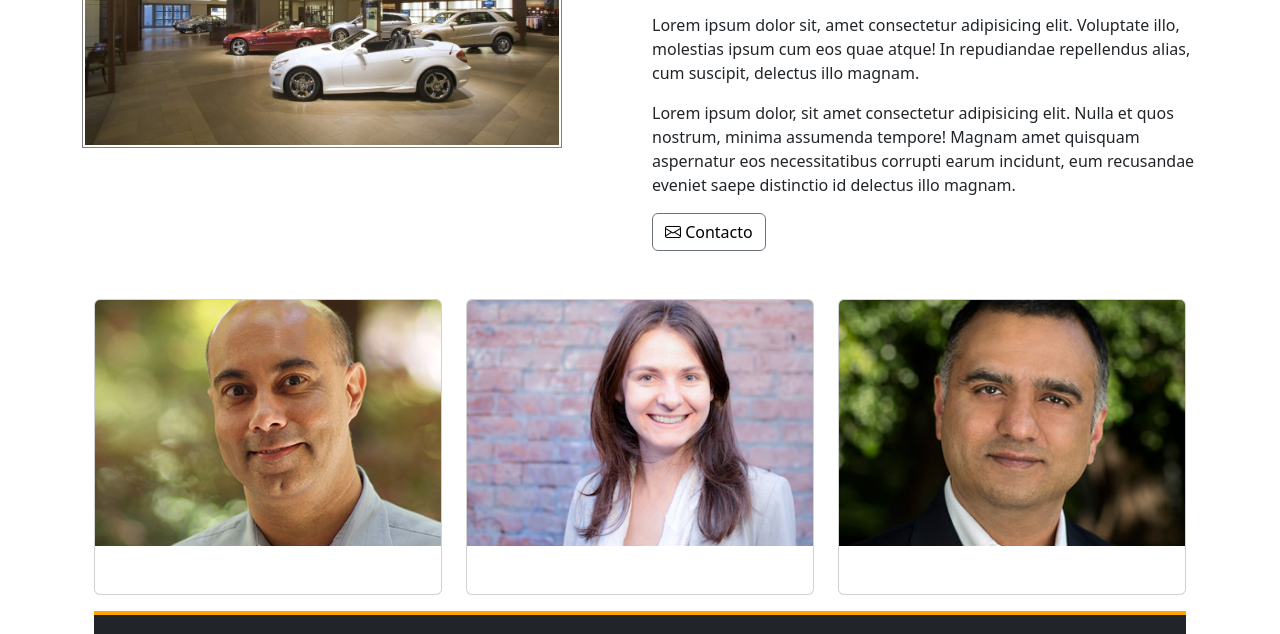
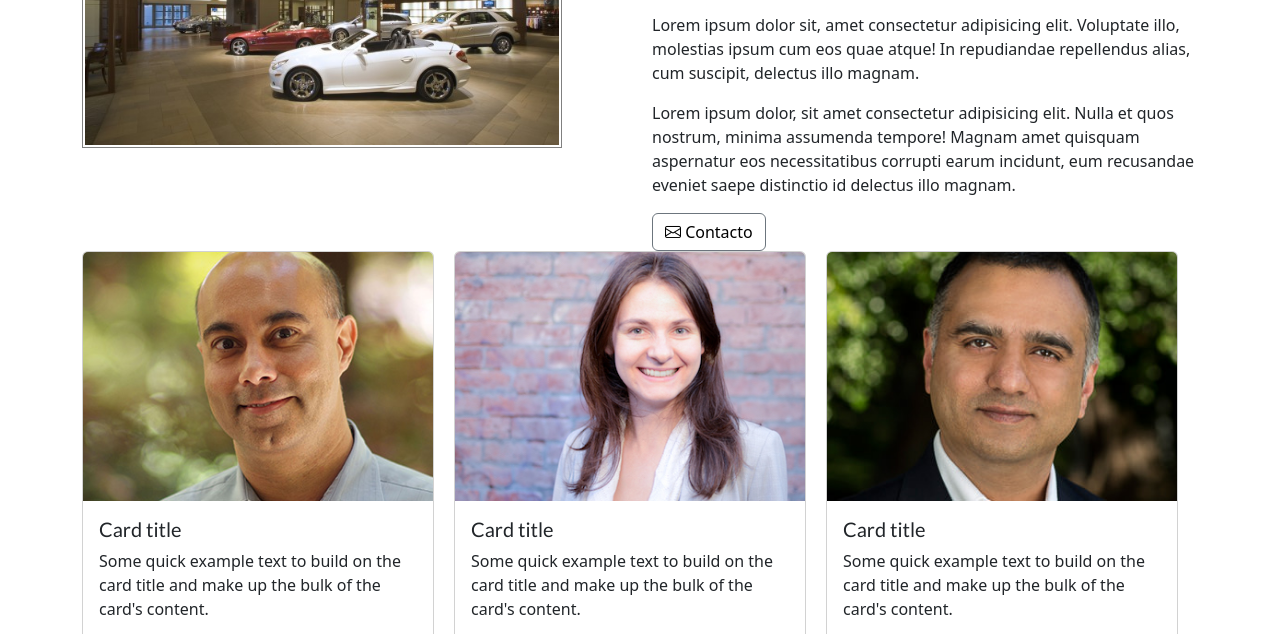
Before and after one commit to sncozzi/AUTOVIP, a plain HTML site: page sobre-nosotros.html in a window 1280 px wide. Shown: the part 288-922 px from the top of the page. Drawn offline with nearby package versions, Linux system fonts and the light colour scheme.

Commit message:
Update sobre-nosotros.html

```diff
--- a/sobre-nosotros.html
+++ b/sobre-nosotros.html
@@ -137,37 +137,58 @@
             <i class="bi bi-envelope"></i> Contacto
           </button>
         </div>
-    </div>
-    <div class="container mt-5">
-      <div class="row">
-        <div class="col-lg-4 mb-3">
-          <div class="card h-100 mb-3">
+        <div class="col-md-12 d-flex justify-content-center">
+            <div class="col-md-4">
+              <div class="card" style="width: 22rem">
                 <img
                   src="img/about_us/cofounder_1.jpg"
-              class="card-img-top"
+                  class="card-img-top col-md-4 col-lg-4"
                   alt="..."
                 />
-            <div class="card-body"></div>
+                <div class="card-body">
+                  <h5 class="card-title">Card title</h5>
+                  <p class="card-text">
+                    Some quick example text to build on the card title and make up
+                    the bulk of the card's content.
+                  </p>
+                  <a href="#" class="btn btn-primary">Go somewhere</a>
                 </div>
               </div>
-        <div class="col-lg-4 mb-3">
-          <div class="card h-100 mb-3">
+            </div>
+            <div class="col-md-4">
+              <div class="card" style="width: 22rem">
                 <img
                   src="img/about_us/cofounder_2.jpg"
-              class="card-img-top"
+                  class="card-img-top col-md-4 col-lg-4"
                   alt="..."
                 />
-            <div class="card-body"></div>
+                <div class="card-body">
+                  <h5 class="card-title">Card title</h5>
+                  <p class="card-text">
+                    Some quick example text to build on the card title and make up
+                    the bulk of the card's content.
+                  </p>
+                  <a href="#" class="btn btn-primary">Go somewhere</a>
                 </div>
               </div>
-        <div class="col-lg-4 mb-3">
-          <div class="card h-100 mb-3">
+            </div>
+            <div class="col-md-4">
+              <div class="card" style="width: 22rem">
                 <img
                   src="img/about_us/cofounder_3.jpg"
-              class="card-img-top"
+                  class="card-img-top col-md-4 col-lg-4"
                   alt="..."
                 />
-            <div class="card-body"></div>
+                <div class="card-body">
+                  <h5 class="card-title">Card title</h5>
+                  <p class="card-text">
+                    Some quick example text to build on the card title and make up
+                    the bulk of the card's content.
+                  </p>
+                  <a href="#" class="btn btn-primary">Go somewhere</a>
+                </div>
+              </div>
+            </div>
           </div>
         </div>
       </div>
```
Lines whose indentation alone changed are shown as unchanged.
